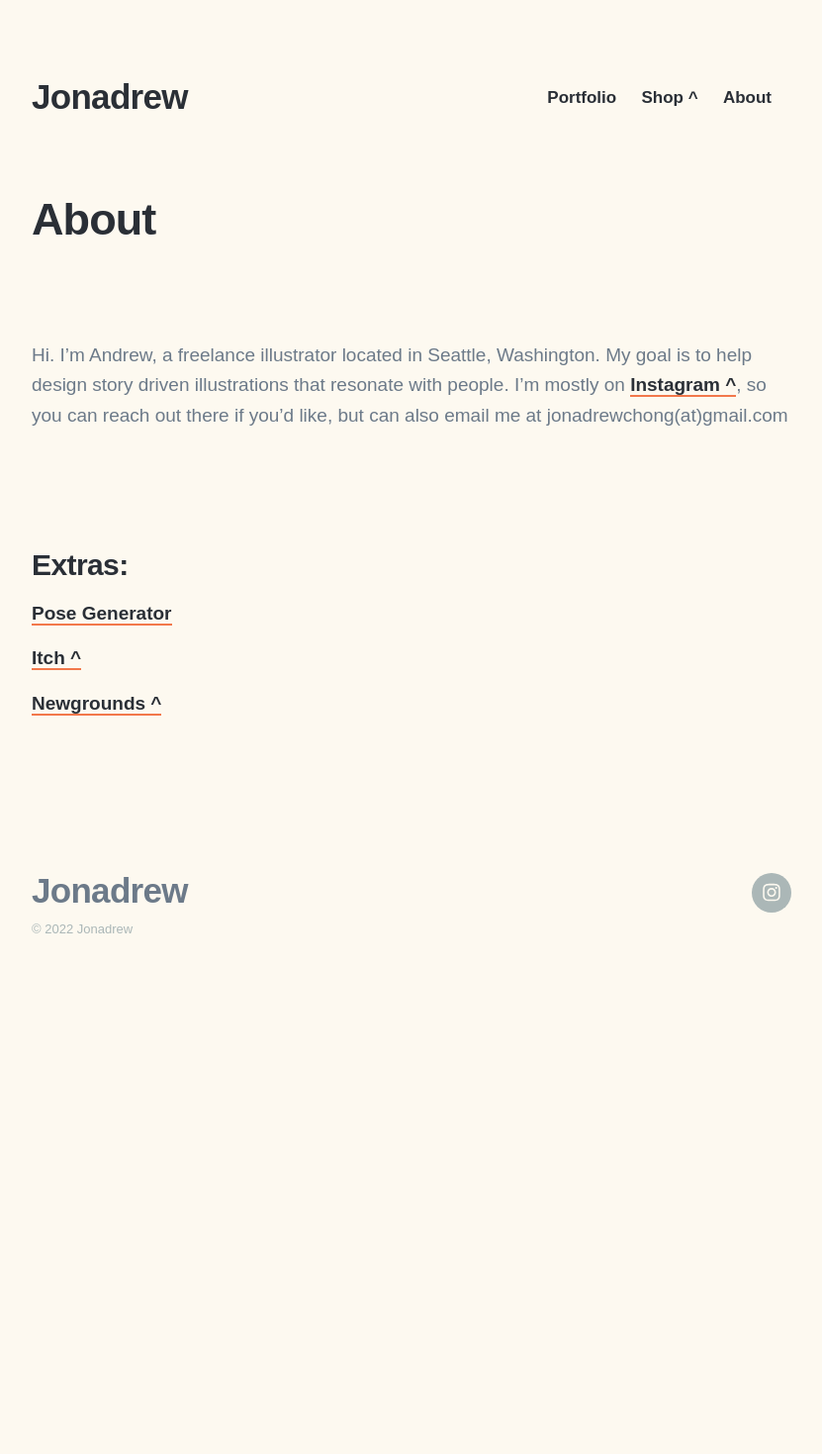
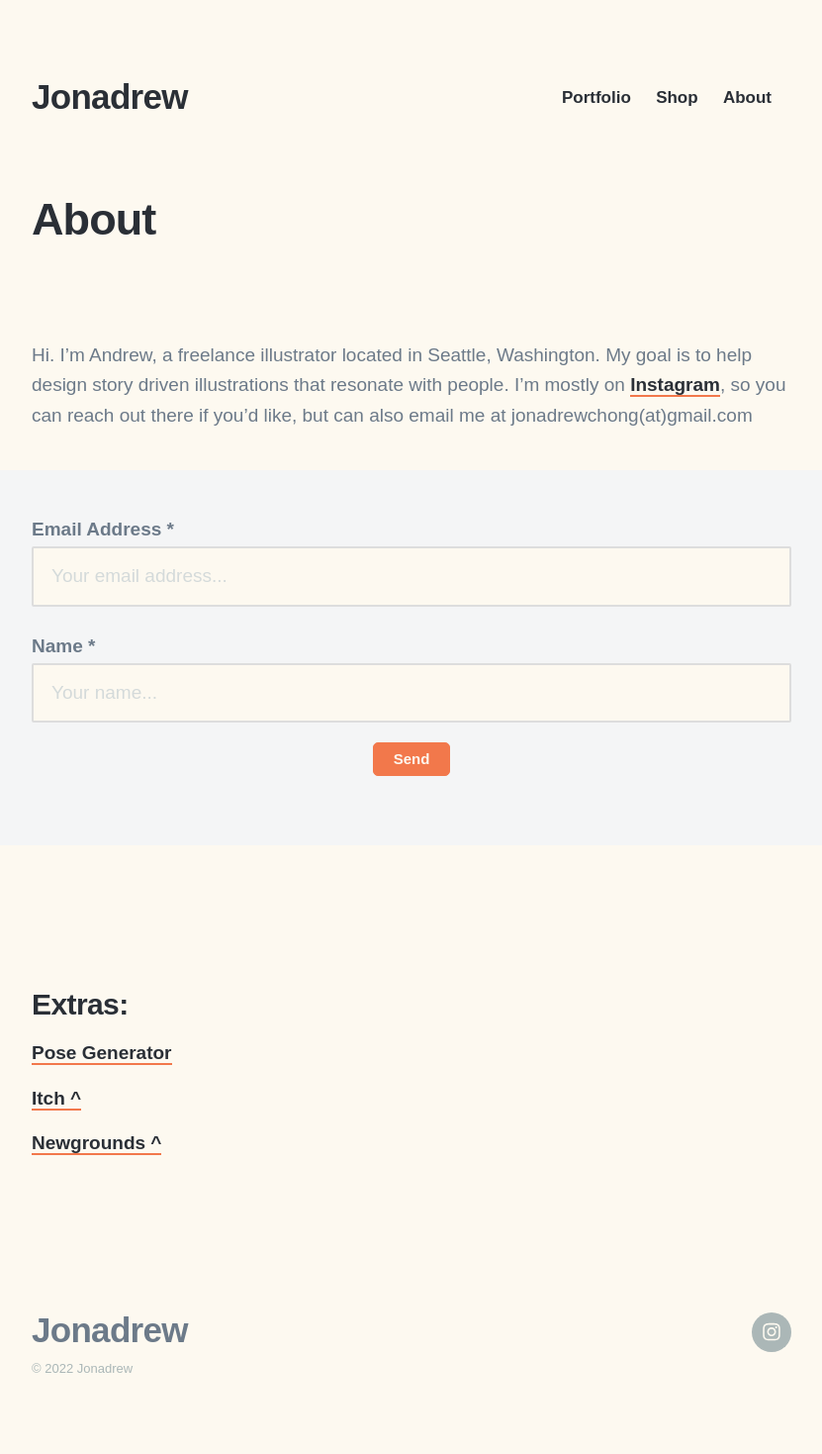
Before and after one commit to andrwyoung/jonadrew-v4, a Jekyll site: the page built from _pages/about.md, in a window 1280 px wide. Shown: the whole page at 99% size, without its empty margins (224-1055 px from the left). Built offline with Jekyll 4.4.1, drawn with Linux system fonts in a browser that asks for light colours; nearby versions of some CDN libraries; some web fonts are replaced; before the commit the page ends 1025 px from its top, so only the background shows below that.

Commit message:
testing email list

```diff
--- a/_data/settings.yml
+++ b/_data/settings.yml
@@ -15,7 +15,7 @@ menu_settings:
     #   url: 'https://www.dailypaintworks.com/Artists/-jonadrew-13091'
     # - title: 'Poser'
     #   url: /pose
-    - title: 'Shop ^'
+    - title: 'Shop'
       url: 'https://www.redbubble.com/people/jonadrew/shop?asc=u'
     - title: 'About'
       url: '/about'
--- a/_includes/contact-form.html
+++ b/_includes/contact-form.html
@@ -1,5 +1,5 @@
 <div class="contact-form">
-
+<!--
 	<form method="post" action="{{ site.data.settings.contact_settings.form_action }}" id="contact-form">
 
 		<div class="contact-form__item">
@@ -25,6 +25,22 @@
 			<input type="submit" value="{{ site.data.settings.contact_settings.send_button_text }}" class="button button--large">
 		</div>
 
-	</form>
+	</form> -->
+
+	<form name="contact" method="POST" data-netlify="true">
+		<div class="contact-form__item">
+			<label class="contact-form__label">Email Address *</label>
+			<input type="text" name="email" placeholder="Your email address..." class="contact-form__input">
+		</div>
+
+		<div class="contact-form__item">
+			<label class="contact-form__label">Name *</label>
+			<input type="text" name="name" placeholder="Your name..." class="contact-form__input">
+		</div>
+		<center>
+		  <button type="submit">Send</button>
+		</center>
+	  </form>
+
 
 </div>
--- a/_pages/about.md
+++ b/_pages/about.md
@@ -3,7 +3,10 @@ title: About
 description: About Jonadrew
 ---
 
-Hi. I'm Andrew, a freelance illustrator located in Seattle, Washington. My goal is to help design story driven illustrations that resonate with people. I'm mostly on [Instagram ^](https://www.instagram.com/jonadrew_/), so you can reach out there if you'd like, but can also email me at jonadrewchong(at)gmail.com
+Hi. I'm Andrew, a freelance illustrator located in Seattle, Washington. My goal is to help design story driven illustrations that resonate with people. I'm mostly on [Instagram](https://www.instagram.com/jonadrew_/), so you can reach out there if you'd like, but can also email me at jonadrewchong(at)gmail.com
+
+
+{% include contact-form.html %}
 
 
 <br />
```
